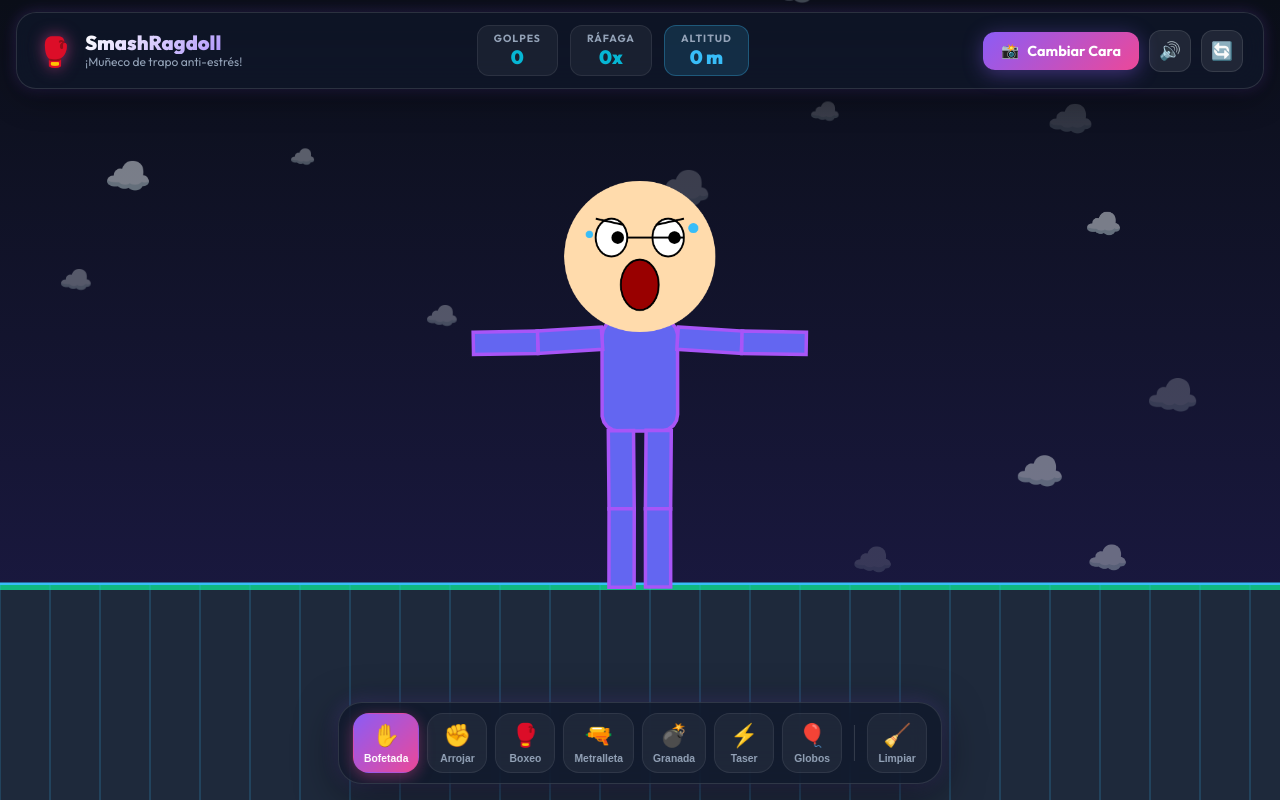
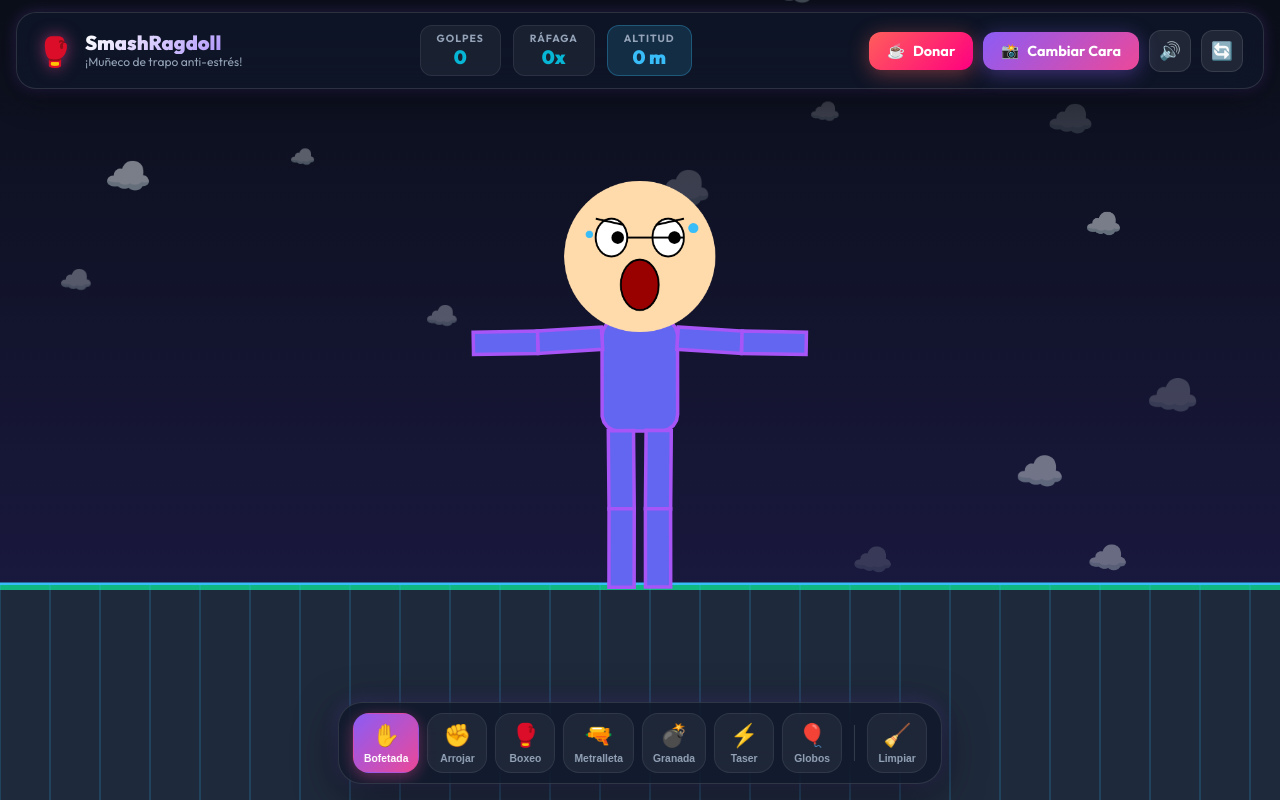
Before and after one commit to leindx/smashragdoll, a website built with Vite: page index.html in a window 1280 px wide. Built offline with nearby package versions, Linux system fonts and the light colour scheme; animation ran at ten frames a second.

Commit message:
boton donar

```diff
--- a/index.html
+++ b/index.html
@@ -46,6 +46,11 @@
 
       <!-- Actions Header -->
       <div class="top-actions">
+        <a href="https://ko-fi.com/leindx" target="_blank" rel="noopener noreferrer" id="btn-donate-kofi" class="btn btn-donate shadow-glow-kofi" title="Donar en Ko-fi">
+          <span class="btn-icon">☕</span>
+          <span class="btn-text">Donar</span>
+        </a>
+
         <button id="btn-open-cropper" class="btn btn-primary shadow-glow">
           <span class="btn-icon">📸</span>
           <span class="btn-text">Cambiar Cara</span>
--- a/style.css
+++ b/style.css
@@ -157,8 +157,24 @@ html, body {
   color: white;
 }
 
+.btn-donate {
+  background: linear-gradient(135deg, #ff5e5b, #ff007f);
+  color: white;
+  text-decoration: none;
+}
+
 .shadow-glow {
   box-shadow: 0 4px 20px rgba(139, 92, 246, 0.4);
+}
+
+.shadow-glow-kofi {
+  box-shadow: 0 4px 20px rgba(255, 94, 91, 0.4);
+}
+
+.btn-donate:hover {
+  transform: translateY(-2px);
+  box-shadow: 0 6px 25px rgba(255, 0, 127, 0.6);
+  color: white;
 }
 
 .btn-primary:hover {
```
